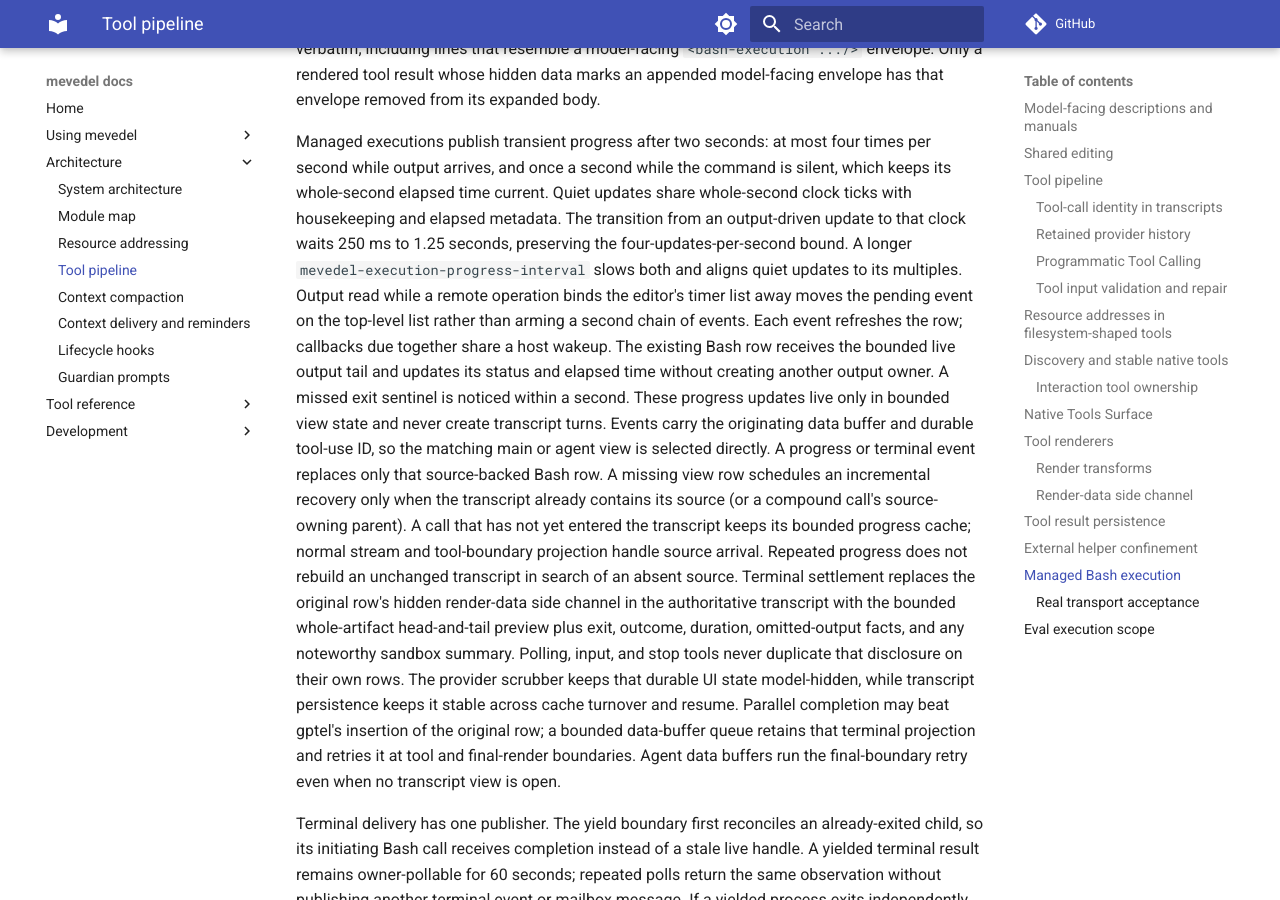
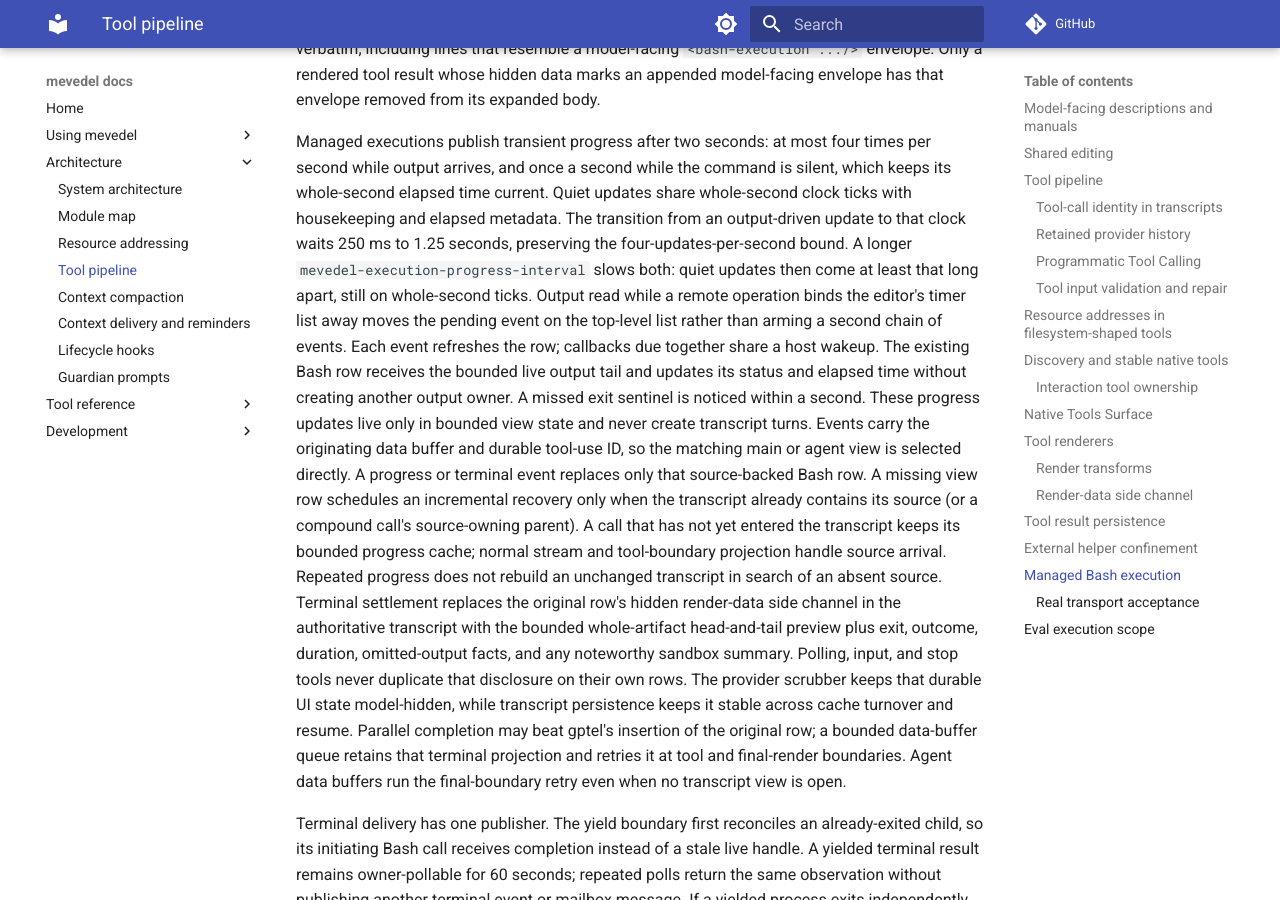
Before and after one commit to FrauH0lle/mevedel, an MkDocs documentation site: the page built from docs/tools.md, in a window 1280 px wide and 900 px high, scrolled down 23477 px. Built offline with MkDocs 1.6.1 and Material for MkDocs 9.7.7, drawn with Linux system fonts in a browser that asks for light colours; comment, search, counter and statistics services are not loaded.

Commit message:
fix(timers): Keep shared callbacks running through remote operations
Review of the shared callback queue found that TRAMP's retained-timers
wrapper took a newly armed host timer for one of its own and held it until
the outermost remote operation returned.  Every coalesced callback -- GC
maintenance, the exit watchdog, quiet progress, spinner metadata and the
telemetry heartbeat -- then stopped for the whole operation, and the
heartbeat reported its length as event-loop lag.  The wrapper now leaves
the host on the top-level list.

A coalesced timer without a time is rejected instead of making every
later arm signal; the heartbeat reads its next due time from its timer
instead of recomputing it; uninstalling stops GC maintenance and the
heartbeat through their owners, restoring the threshold, and cancels the
rest of the queue and its host;
and a progress interval above one second keeps quiet events at least that
far apart, still on whole-second ticks.

* mevedel-transport.el (mevedel-transport-call-with-retained-timers):
Leave the shared host timer armed.
* mevedel-utilities.el (mevedel--ui-timer-activate): Reject an untimed
coalesced timer.
(mevedel--coalesced-timer-tick): Note that a waiting callback delays its
siblings.
* mevedel-telemetry.el (mevedel-telemetry--lag-tick): Read the next due
time from the heartbeat timer.
* mevedel-execution.el (mevedel-execution--emit-progress): Keep a longer
interval's spacing.
* mevedel.el (mevedel-uninstall): Stop shared-queue owners and cancel
the queue.

* test/test-mevedel-transport.el, test/test-mevedel-utilities.el,
test/test-mevedel-chat.el, test/test-mevedel-execution.el: Cover each fix.
* docs/tools.md: Describe a longer progress interval.

```diff
--- a/docs/tools.md
+++ b/docs/tools.md
@@ -1086,8 +1086,8 @@ silent, which keeps its whole-second elapsed time current. Quiet updates share
 whole-second clock ticks with housekeeping and elapsed metadata. The transition
 from an output-driven update to that clock waits 250 ms to 1.25 seconds, preserving
 the four-updates-per-second bound. A longer
-`mevedel-execution-progress-interval` slows both and aligns quiet updates to
-its multiples. Output read while a remote operation binds the editor's timer
+`mevedel-execution-progress-interval` slows both: quiet updates then come at
+least that long apart, still on whole-second ticks. Output read while a remote operation binds the editor's timer
 list away moves the pending event on the top-level list rather than arming a
 second chain of events. Each event refreshes the row; callbacks due
 together share a host wakeup. The existing Bash row receives the
```
Also changed, not shown: 9 other files.
